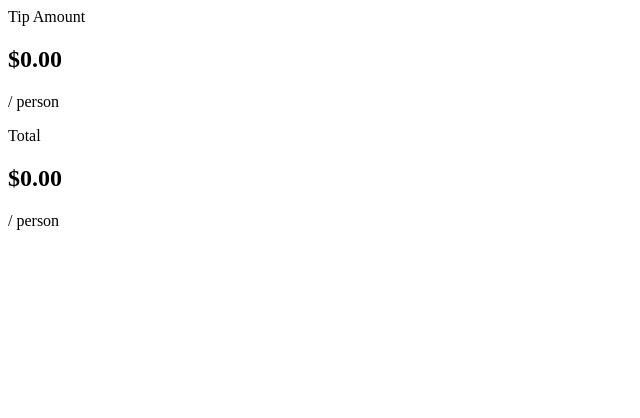
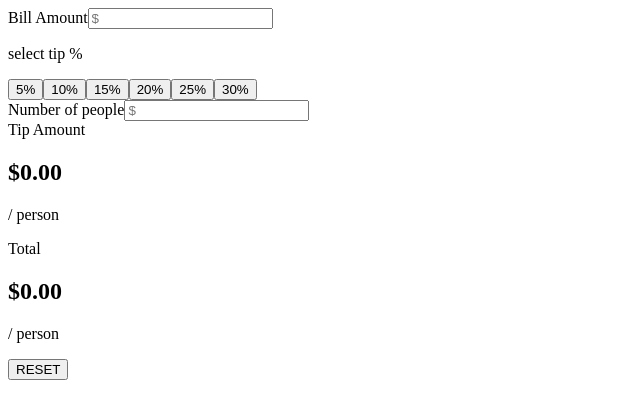
Before and after one commit to AndrewTownsley/tip-calculator-react, a React (Create React App) app: page / in a window 1280 px wide. Shown: the top 418 px of the page, without its empty margins (0-640 px from the left). Built offline with nearby package versions, Linux system fonts and the light colour scheme; the HTML template or start-up script is replaced by a standard one.

Commit message:
HTML is ready, time to start coding

```diff
--- a/src/components/BillInput.jsx
+++ b/src/components/BillInput.jsx
@@ -3,7 +3,8 @@ const BillInput = () => {
 
     return (
         <div className="bill-input">
-
+            <label htmlFor="bill">Bill Amount</label>
+            <input type="Number" name="bill-amount" id="guest" placeholder="$" />
         </div>
     )
 }
--- a/src/components/GuestNumber.jsx
+++ b/src/components/GuestNumber.jsx
@@ -3,7 +3,8 @@ const GuestNumber = () => {
 
     return (
         <div className="guest-input">
-
+            <label htmlFor="guest">Number of people</label>
+            <input type="Number" name="guest" id="guest" placeholder="$" />
         </div>
     )
 }
--- a/src/components/TipButtons.jsx
+++ b/src/components/TipButtons.jsx
@@ -2,8 +2,16 @@
 const TipButtons = () => {
 
     return (
-        <div className="tip-btns">
-
+        <div className="tip-btn-container">
+            <p>select tip %</p>
+            <div className="tip-btns">
+                <button className="tip-btn">5%</button>
+                <button className="tip-btn">10%</button>
+                <button className="tip-btn">15%</button>
+                <button className="tip-btn">20%</button>
+                <button className="tip-btn">25%</button>
+                <button className="tip-btn">30%</button>
+            </div>
         </div>
     )
 }
--- a/src/components/TipDisplay.jsx
+++ b/src/components/TipDisplay.jsx
@@ -11,6 +11,7 @@ const TipDisplay = () => {
                 <span>Total</span><span><h2>$0.00</h2></span>
                 <p>/ person</p>
             </div>
+            <button className="reset-btn">RESET</button>
         </div>
     )
 }
```
